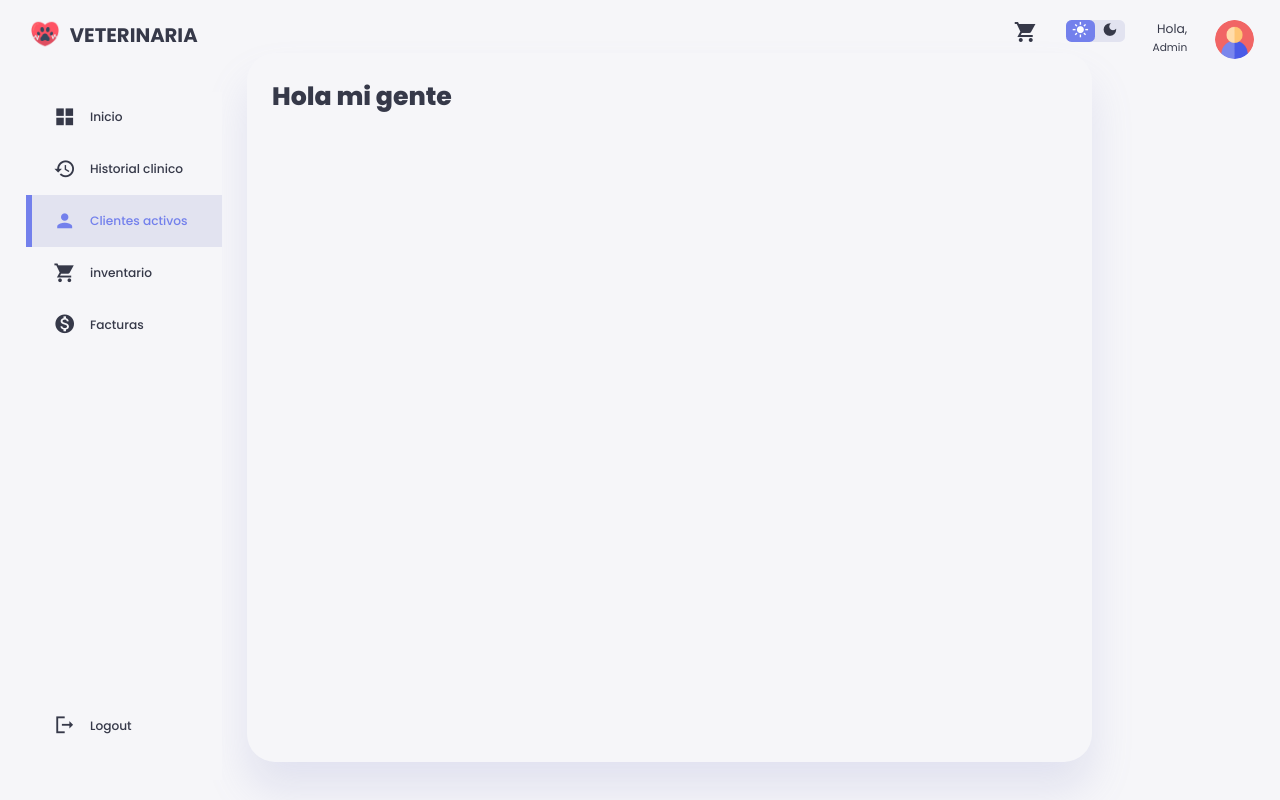
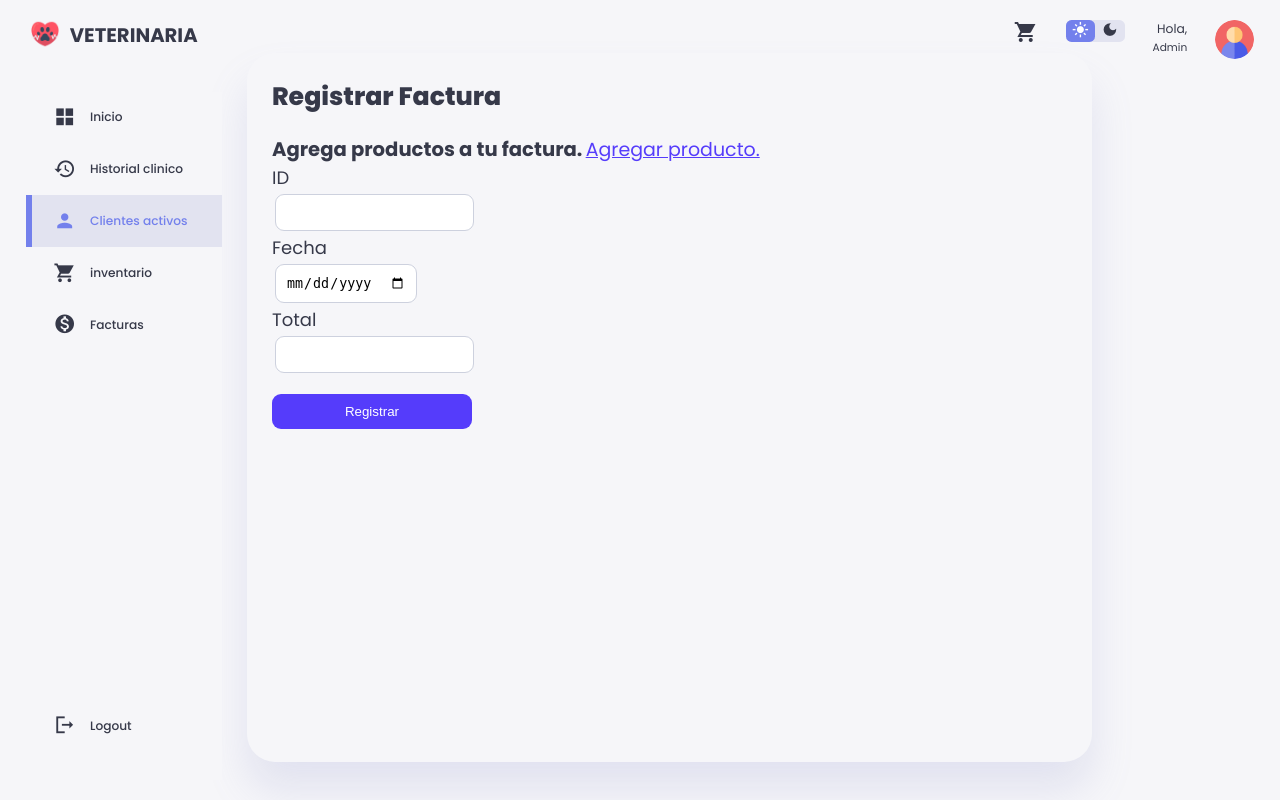
Before and after one commit to juanhcode/Veterinaria-App, a Django app: page /ventas/facturasFormulario/ in a window 1280 px wide. Run offline with Django 4.2, Linux system fonts and the light colour scheme.

Commit message:
cambioss

```diff
--- /dev/null
+++ b/static/styles/addFactura.css
@@ -0,0 +1,37 @@
+/*Quitar flechas de number*/
+input[type=number]::-webkit-inner-spin-button,
+input[type=number]::-webkit-outer-spin-button {
+    -webkit-appearance: none;
+    margin: 0;
+}
+.sectio1{
+
+}
+.label{
+    display:block;
+    font-size: 18px;
+}
+
+.h2agrega{
+    display: inline-block;
+}
+.add{
+    font-size: 19px;
+    text-decoration: underline;
+    color:#553cfb;
+}
+
+.input-id{
+    margin: 3px;
+    padding: 10px;
+    border-radius: 9px;
+    border: 1px solid #cdd1de;
+}
+
+.input-send{
+    padding: 10px;
+    border-radius: 9px;
+    width:200px;
+    background-color:#553cfb;
+    color:white;
+}
--- a/templates/ventas/formularioFactura.html
+++ b/templates/ventas/formularioFactura.html
@@ -3,5 +3,27 @@
 {% block title %}Dashboard
 {% endblock title %}
 {% block content %}
-<h1>Hola mi gente</h1>
+<link rel="stylesheet" href="/static/styles/addFactura.css" />
+<h1>Registrar Factura</h1>
+<br>
+<h2 class="h2agrega">Agrega productos a tu factura.</h2>
+<a href="" class="add">Agregar producto.</a>
+<form action="">
+    <div class="sectio1">
+        <div class="one">
+            <label for="id" class="label">ID</label>
+            <input type="number" for="id" class="input-id">
+        </div>
+        <div class="two">
+            <label for="fecha" class="label">Fecha</label>
+            <input type="date" for="fecha" class="input-id">
+        </div>
+        <div class="three">
+            <label for="total" class="label">Total</label>
+            <input type="number" for="total" class="input-id">
+        </div>
+        <br>
+        <input type="submit" class="input-send" value="Registrar">
+    </div>
+</form>
 {% endblock content %}
--- a/templates/ventas/update.html
+++ b/templates/ventas/update.html
@@ -13,5 +13,4 @@
                 <button type="submit">Actualizar</button>
             </form>
 
-
 {% endblock content %}
```
Also changed, not shown: coverage.xml (added, +54 -0 lines), static/styles/formulario.css (+48 -45 lines), .scannerwork/css-bundle/stylelintconfig.json (added), .scannerwork/report-task.txt (added), 2 other files.
